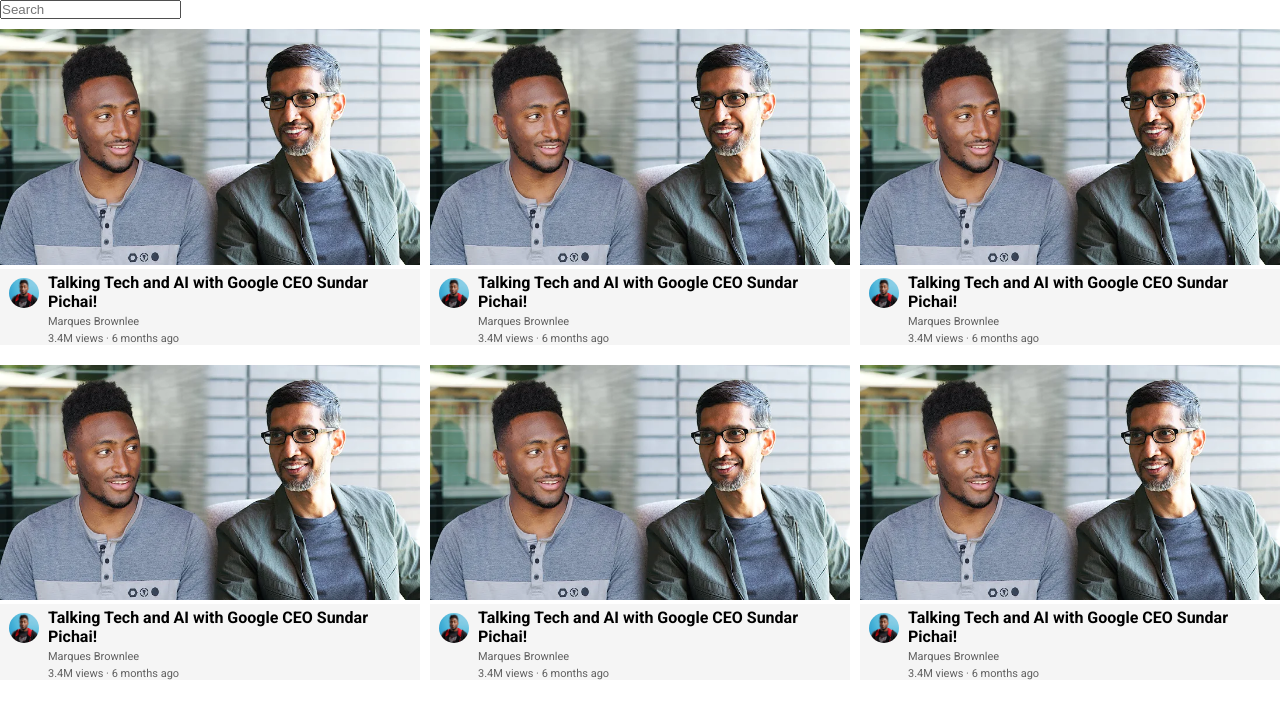
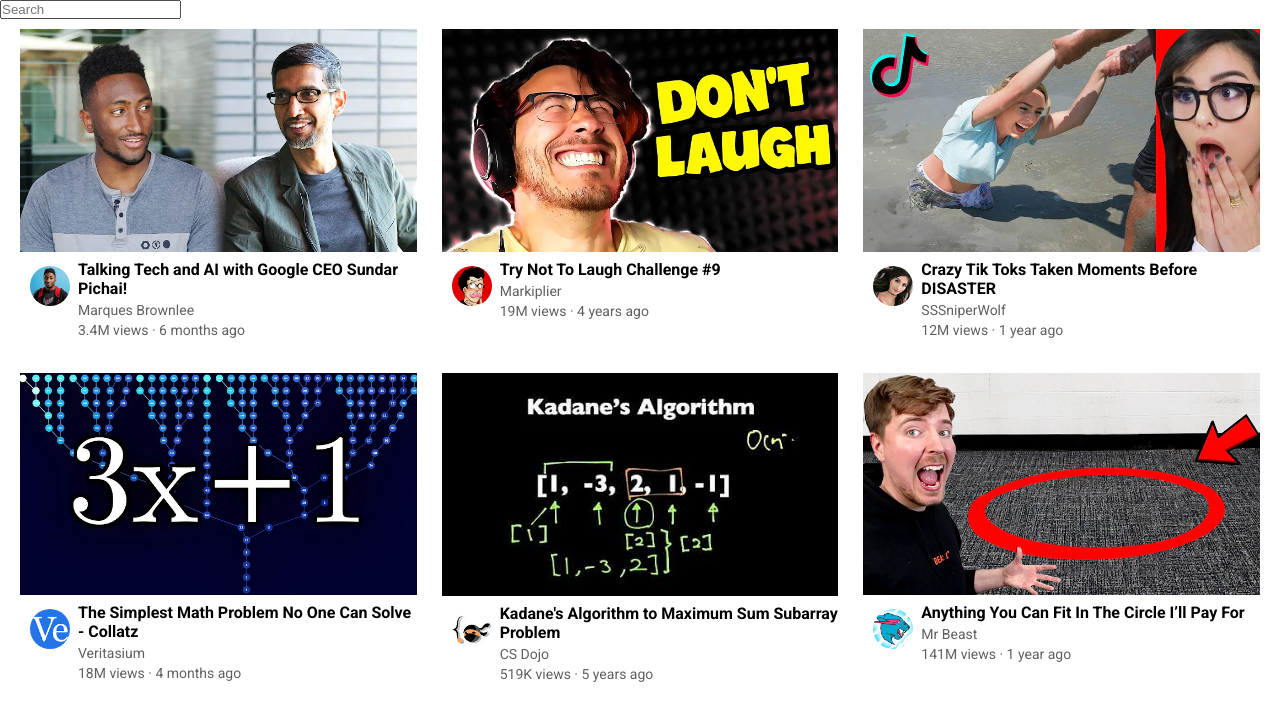
Before and after one commit to NeilAutriz/Youtube-Clone, a plain HTML site: page index.html in a window 1280 px wide. Drawn offline with Linux system fonts and the light colour scheme.

Commit message:
Fix: Added the grid for the video card templates

```diff
--- a/index.html
+++ b/index.html
@@ -31,75 +31,75 @@
 
 
             <div class="video-card-template">
-                <img class="thumbnails" src="images/thumbnails/sundarandothers.webp">
+                <img class="thumbnails" src="images/thumbnails/thumbnail-2.webp">
                 <div class="video-info-grid">
                     <div class="icon-template">
-                        <img class="icon-image" src="images/icons/icon1.jpeg">
+                        <img class="icon-image" src="images/icons/channel-2.jpeg">
                     </div>
                     <div class="text-template">
-                        <p class="title-video"> Talking Tech and AI with Google CEO Sundar Pichai! </p>
-                        <p class="author-video"> Marques Brownlee</p>
-                        <p class="stat-video"> 3.4M views &#183; 6 months ago</p>
+                        <p class="title-video"> Try Not To Laugh Challenge #9 </p>
+                        <p class="author-video"> Markiplier </p>
+                        <p class="stat-video"> 19M views · 4 years ago </p>
                     </div>
                 </div>
             </div>
 
 
             <div class="video-card-template">
-                <img class="thumbnails" src="images/thumbnails/sundarandothers.webp">
+                <img class="thumbnails" src="images/thumbnails/thumbnail-3.webp">
                 <div class="video-info-grid">
                     <div class="icon-template">
-                        <img class="icon-image" src="images/icons/icon1.jpeg">
+                        <img class="icon-image" src="images/icons/channel-3.jpeg">
                     </div>
                     <div class="text-template">
-                        <p class="title-video"> Talking Tech and AI with Google CEO Sundar Pichai! </p>
-                        <p class="author-video"> Marques Brownlee</p>
-                        <p class="stat-video"> 3.4M views &#183; 6 months ago</p>
+                        <p class="title-video"> Crazy Tik Toks Taken Moments Before DISASTER </p>
+                        <p class="author-video"> SSSniperWolf </p>
+                        <p class="stat-video"> 12M views · 1 year ago </p>
                     </div>
                 </div>
             </div>
 
 
             <div class="video-card-template">
-                <img class="thumbnails" src="images/thumbnails/sundarandothers.webp">
+                <img class="thumbnails" src="images/thumbnails/thumbnail-4.webp">
                 <div class="video-info-grid">
                     <div class="icon-template">
-                        <img class="icon-image" src="images/icons/icon1.jpeg">
+                        <img class="icon-image" src="images/icons/channel-4.jpeg">
                     </div>
                     <div class="text-template">
-                        <p class="title-video"> Talking Tech and AI with Google CEO Sundar Pichai! </p>
-                        <p class="author-video"> Marques Brownlee</p>
-                        <p class="stat-video"> 3.4M views &#183; 6 months ago</p>
+                        <p class="title-video"> The Simplest Math Problem No One Can Solve - Collatz </p>
+                        <p class="author-video"> Veritasium </p>
+                        <p class="stat-video"> 18M views · 4 months ago </p>
                     </div>
                 </div>
             </div>
 
 
             <div class="video-card-template">
-                <img class="thumbnails" src="images/thumbnails/sundarandothers.webp">
+                <img class="thumbnails" src="images/thumbnails/thumbnail-5.webp">
                 <div class="video-info-grid">
                     <div class="icon-template">
-                        <img class="icon-image" src="images/icons/icon1.jpeg">
+                        <img class="icon-image" src="images/icons/channel-5.jpeg">
                     </div>
                     <div class="text-template">
-                        <p class="title-video"> Talking Tech and AI with Google CEO Sundar Pichai! </p>
-                        <p class="author-video"> Marques Brownlee</p>
-                        <p class="stat-video"> 3.4M views &#183; 6 months ago</p>
+                        <p class="title-video"> Kadane's Algorithm to Maximum Sum Subarray Problem </p>
+                        <p class="author-video"> CS Dojo </p>
+                        <p class="stat-video"> 519K views · 5 years ago </p>
                     </div>
                 </div>
             </div>
 
 
             <div class="video-card-template">
-                <img class="thumbnails" src="images/thumbnails/sundarandothers.webp">
+                <img class="thumbnails" src="images/thumbnails/thumbnail-6.webp">
                 <div class="video-info-grid">
                     <div class="icon-template">
-                        <img class="icon-image" src="images/icons/icon1.jpeg">
+                        <img class="icon-image" src="images/icons/channel-6.jpeg">
                     </div>
                     <div class="text-template">
-                        <p class="title-video"> Talking Tech and AI with Google CEO Sundar Pichai! </p>
-                        <p class="author-video"> Marques Brownlee</p>
-                        <p class="stat-video"> 3.4M views &#183; 6 months ago</p>
+                        <p class="title-video"> Anything You Can Fit In The Circle I’ll Pay For </p>
+                        <p class="author-video"> Mr Beast </p>
+                        <p class="stat-video"> 141M views &#183; 1 year ago</p>
                     </div>
                 </div>
             </div>
--- a/styles/style.css
+++ b/styles/style.css
@@ -32,13 +32,13 @@
 }
 
 .author-video {
-    font-size: 11px;
+    font-size: 14px;
     margin-top: 0;
     color: rgb(96, 96, 96);
 }
 
 .stat-video {
-    font-size: 11px;
+    font-size: 14px;
     color: rgb(96, 96, 96);
     margin-top: 0;
 }
@@ -49,9 +49,9 @@
 
 .icon-image {
     border-radius: 50px;
-    width: 30px;
-    margin-left: 9px;
-    margin-top: 9px;
+    width: 40px;
+    margin-left: 10px;
+    margin-top: 10px;
 }
 
 .text-template {
@@ -70,13 +70,15 @@
 
 .video-info-grid {
     display: grid;
-    grid-template-columns: 40px 1fr;
-    background-color: whitesmoke;
+    grid-template-columns: 50px 1fr;
 }
 
 .video-collection-grid {
     display: grid;
     grid-template-columns: 1fr 1fr 1fr;
-    column-gap: 10px;
-    row-gap: 20px;
+    column-gap: 25px;
+    row-gap: 35px;
+    margin-bottom: 30px;
+    margin-right: 20px;
+    margin-left: 20px;
 }
```
Also changed, not shown: images/icons/channel-2.jpeg (added), images/icons/channel-3.jpeg (added), images/icons/channel-4.jpeg (added), images/icons/channel-5.jpeg (added), images/icons/channel-6.jpeg (added), images/thumbnails/thumbnail-3.webp (added), images/thumbnails/thumbnail-4.webp (added), images/thumbnails/thumbnail-5.webp (added), images/thumbnails/thumbnail-6.webp (added).
